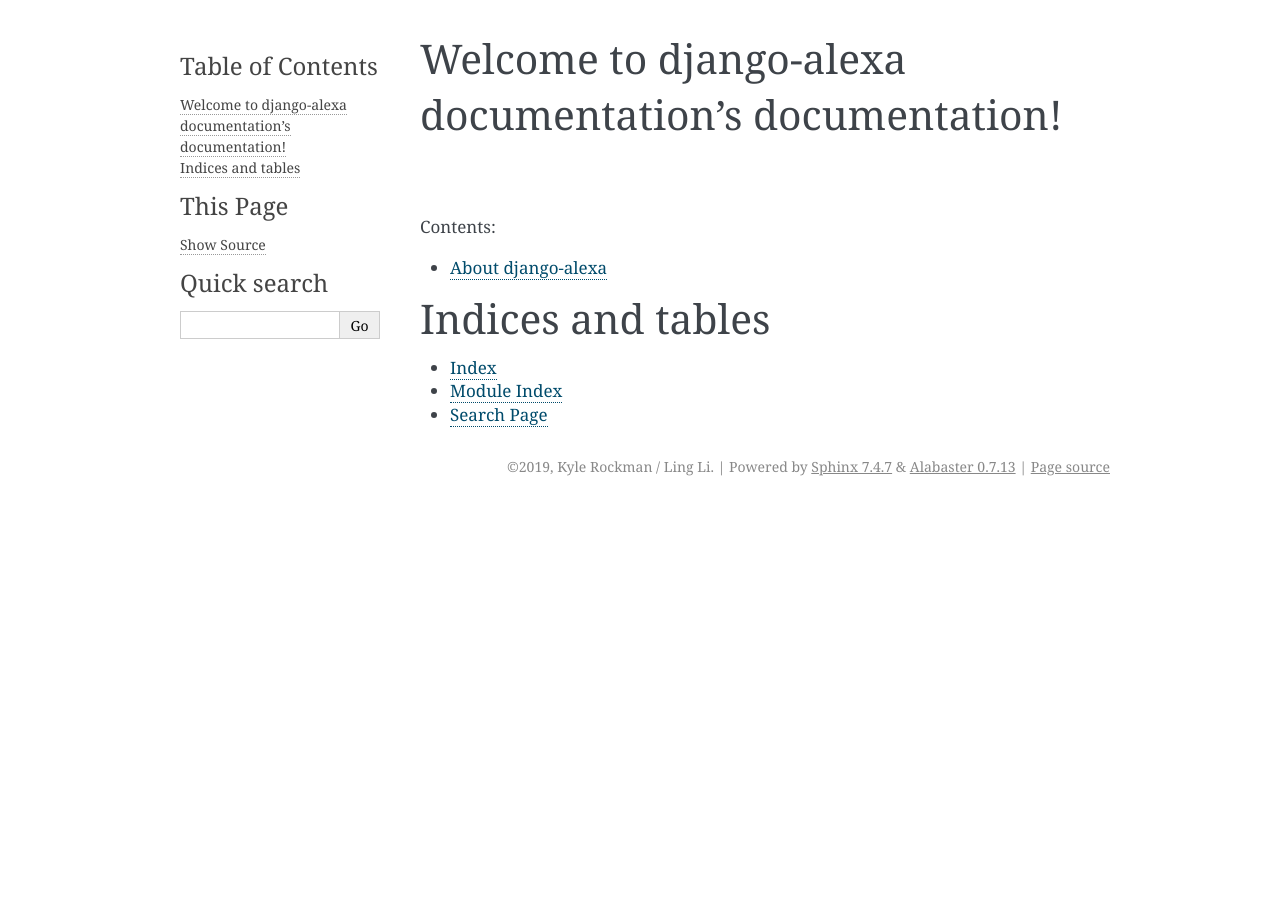
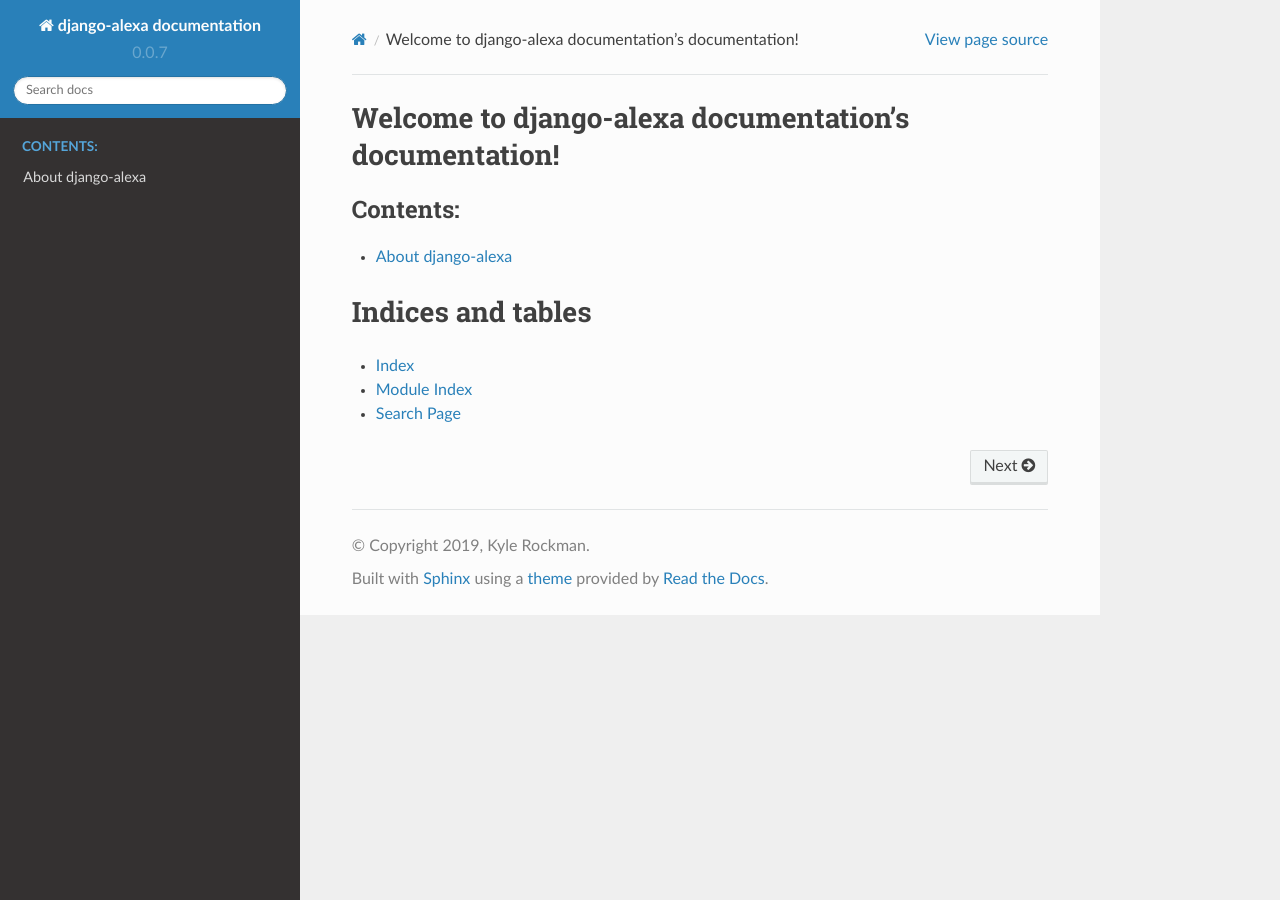
Before and after one commit to pycontribs/django-alexa, a Sphinx documentation site: the page built from docs/source/index.rst, in a window 1280 px wide. Built offline with Sphinx 7.4.7 and the Read the Docs theme 2.0.0, drawn with Linux system fonts in a browser that asks for light colours.

Commit message:
use sphinx_rtd_theme

```diff
--- a/docs/source/conf.py
+++ b/docs/source/conf.py
@@ -20,13 +20,13 @@
 # -- Project information -----------------------------------------------------
 
 project = 'django-alexa documentation'
-copyright = '2019, Kyle Rockman / Ling Li'
-author = 'Kyle Rockman / Ling Li'
+copyright = '2019, Kyle Rockman'
+author = 'Kyle Rockman'
 
 # The short X.Y version
-version = ''
+version = '0.0.7'
 # The full version, including alpha/beta/rc tags
-release = ''
+release = '0.0.7'
 
 
 # -- General configuration ---------------------------------------------------
@@ -79,7 +79,7 @@
 # The theme to use for HTML and HTML Help pages.  See the documentation for
 # a list of builtin themes.
 #
-html_theme = 'alabaster'
+html_theme = 'sphinx_rtd_theme'
 
 # Theme options are theme-specific and customize the look and feel of a theme
 # further.  For a list of options available for each theme, see the
```
Also changed, not shown: 2 other files.
